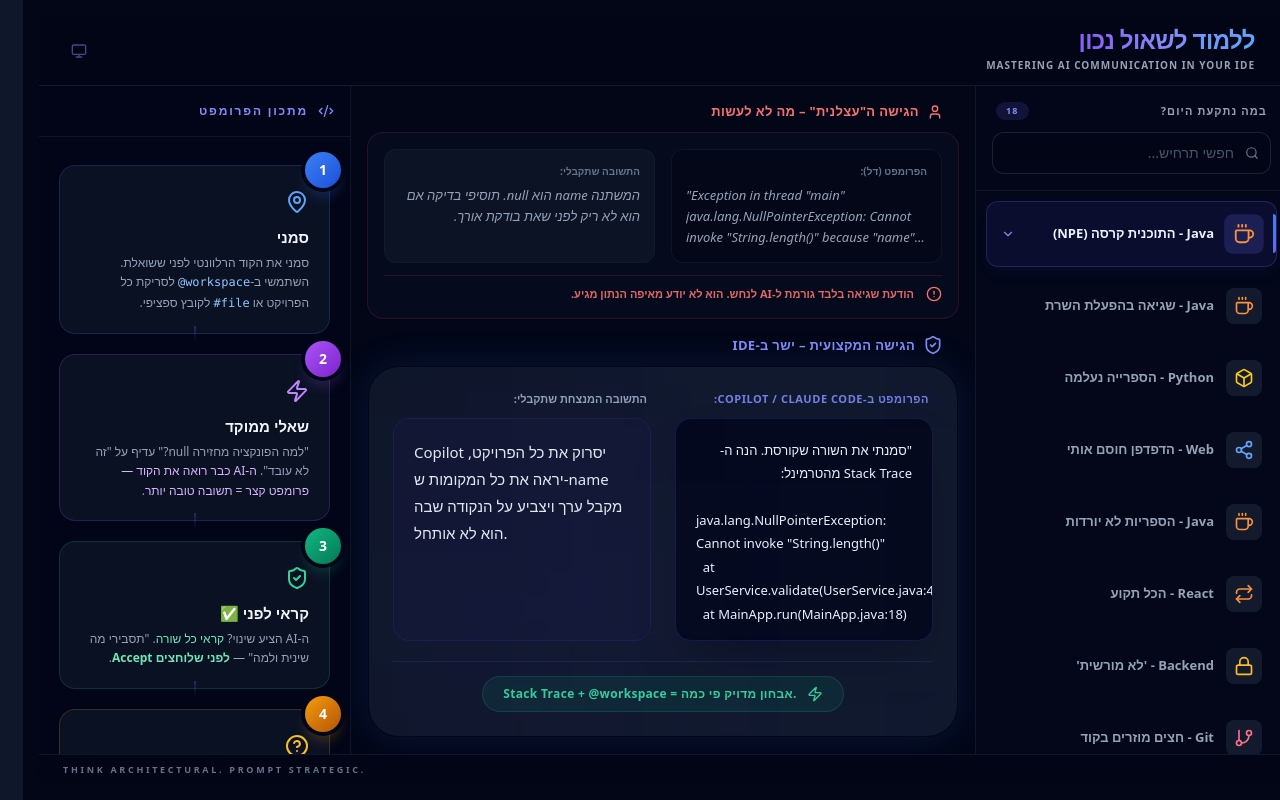
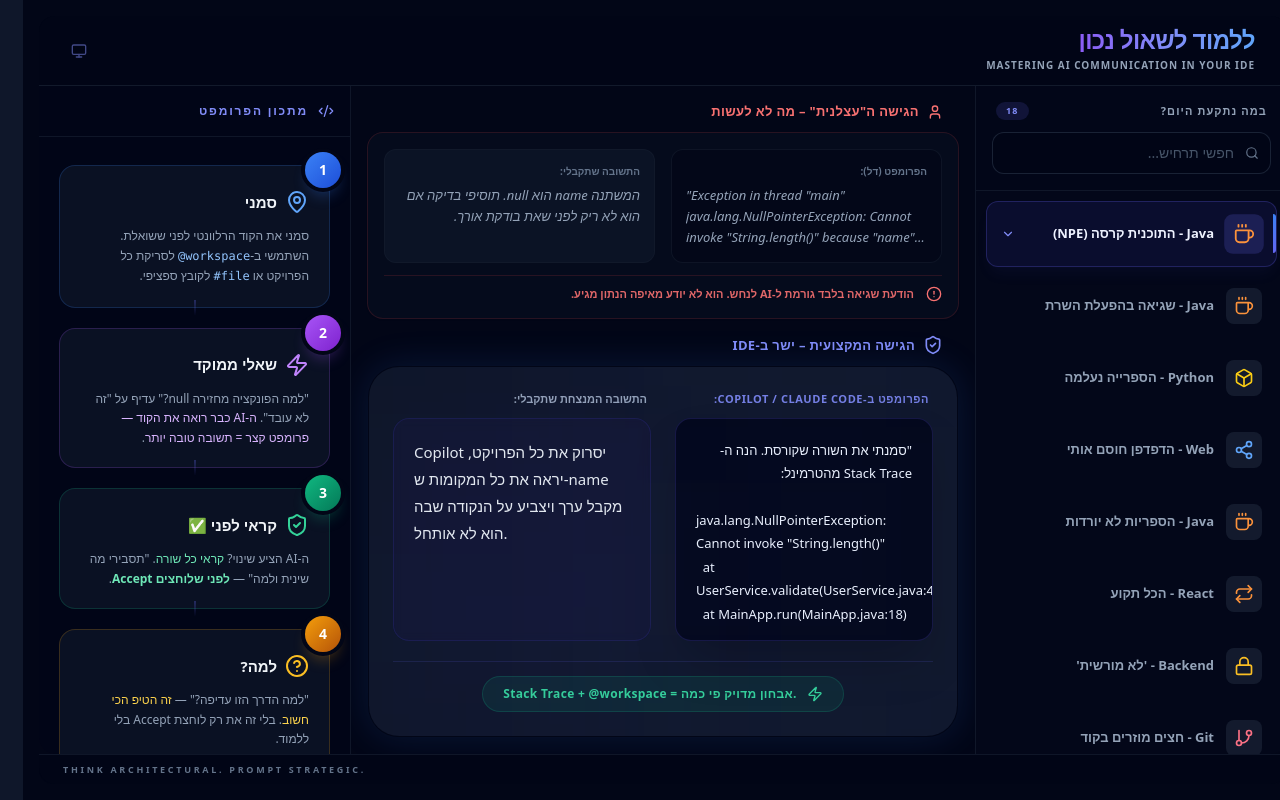
Before and after one commit to NechamaBrod/how-to-prompt, a React (Vite) app: page / in a window 1280 px wide. Built offline with nearby package versions, Linux system fonts and the light colour scheme; the HTML template or start-up script is replaced by a standard one.

Commit message:
fix: improve layout of RecipeStep component by consolidating icon and title elements

```diff
--- a/src/components/RecipeStep.jsx
+++ b/src/components/RecipeStep.jsx
@@ -26,16 +26,16 @@ const RecipeStep = ({ step, index }) => {
           {index}
         </div>
 
-        {/* Icon */}
-        <div className="flex items-center">
+        {/* Icon + Title */}
+        <div className="flex items-center gap-2">
           {IconComponent && (
-            <IconComponent className={`w-6 h-6 ${step.iconColor}`} aria-hidden="true" />
+            <IconComponent className={`w-6 h-6 ${step.iconColor} shrink-0`} aria-hidden="true" />
           )}
+          <h4 className="text-[15px] font-black text-slate-100">{step.title}</h4>
         </div>
 
         {/* Content */}
         <div>
-          <h4 className="text-[15px] font-black text-slate-100 mb-1">{step.title}</h4>
           <p className="text-[12px] text-slate-400 leading-relaxed">
             {step.description}
             {step.highlights.map((part, i) => {
```
